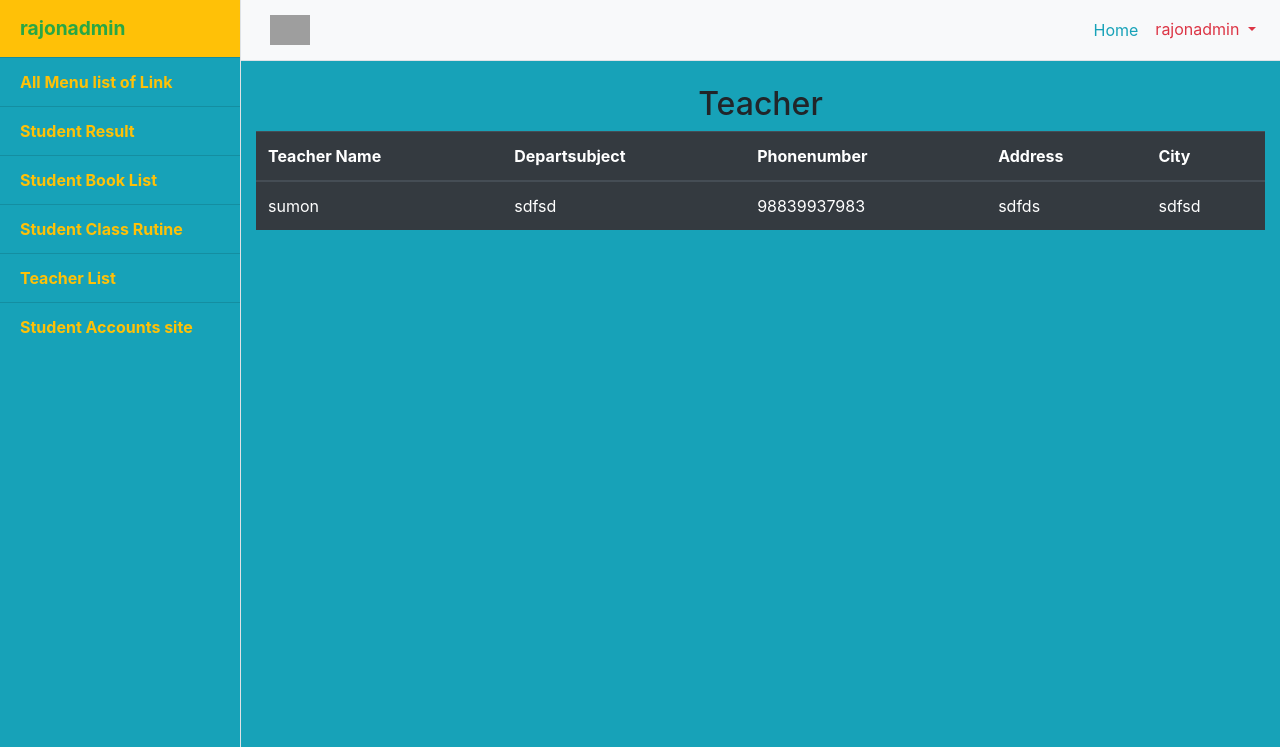
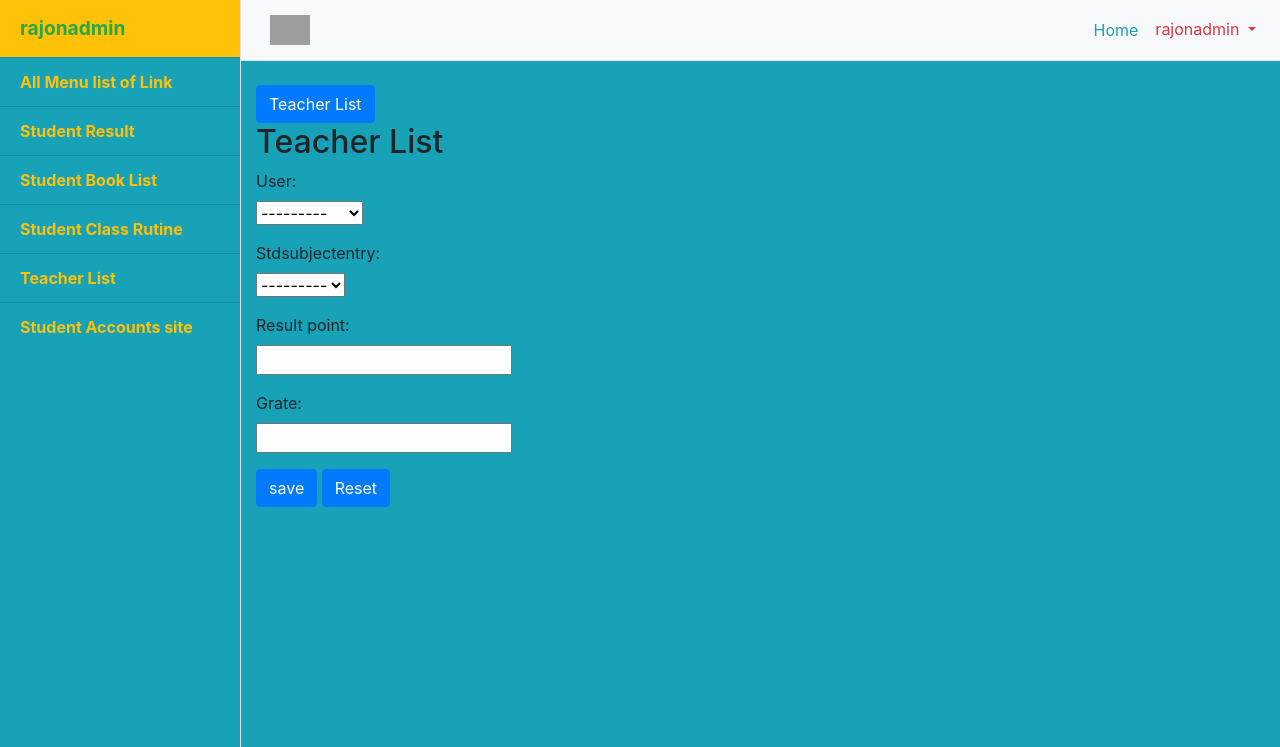
Before and after one commit to mdrajonhossain/akas_project_01-02-2020, a Django app: page /teacherlink/ in a window 1280 px wide. Shown: the top 747 px of the page. Run offline with Django 3.2, Linux system fonts and the light colour scheme; a user stored in the database is signed in; data comes from the database, SQL or seed files in the repository; both versions use the stored data as it was after the commit; some libraries are stand-ins or nearby versions; grey boxes are pictures that could not be loaded.

Commit message:
formcompate

```diff
--- a/projectapp/forms.py
+++ b/projectapp/forms.py
@@ -1,7 +1,18 @@
 from django import forms
+from django.forms import ModelForm
+from .models import stdresult
+from django.db import models
+from django.forms import ModelForm
 
 
 
 class UserLoginForms(forms.Form):
 	username = forms.CharField(widget=forms.TextInput(attrs={'placeholder':'Username'}))
 	password = forms.CharField(widget=forms.PasswordInput(attrs={'placeholder':'Password'}))
+
+
+
+class BookForm(ModelForm):
+    class Meta:
+        model = stdresult
+        fields = '__all__'
--- a/projectapp/models.py
+++ b/projectapp/models.py
@@ -56,13 +56,15 @@ class stdclassrouting(models.Model):
 
 
 class stdresult(models.Model):
-    user = models.ForeignKey(User, on_delete=models.CASCADE, related_name="stdresult")
-    stdsubjectentry = models.ForeignKey(Stdsubjectentry, on_delete=models.CASCADE, related_name="stdresult")
+    user = models.ForeignKey(User, on_delete=models.CASCADE, related_name="stdresultt")
+    stdsubjectentry = models.ForeignKey(Stdsubjectentry, on_delete=models.CASCADE, related_name="stdresultd")
     result_point = models.CharField(max_length=30)
     grate = models.CharField(max_length=30)
 
     def __str__(self):
         return self.grate
+
+
 
 class stdaccountingsite(models.Model):
     user = models.ForeignKey(User, on_delete=models.CASCADE, related_name="stdaccountingsite")
--- a/projectapp/views.py
+++ b/projectapp/views.py
@@ -1,5 +1,6 @@
 from django.shortcuts import render, redirect
 from .forms import UserLoginForms
+from .forms import BookForm
 from django.contrib.auth import authenticate, login, logout
 from django.contrib.auth.decorators import login_required
 from django.contrib.auth.forms import UserCreationForm
@@ -84,7 +85,14 @@ def student(request):
 
 
 def teacher(request):
-	return render(request, 'teacher.html')
+	form = BookForm()
+	if request.method == 'POST':
+		form = BookForm(request.POST)
+		if form.is_valid():
+			form.save()
+	context = {'form': form}
+
+	return render(request, 'teacher.html',   context)
 
 def emplyeepage(request):
 	return render(request, 'emplyee.html')
--- a/templates/notice.html
+++ b/templates/notice.html
@@ -36,13 +36,14 @@
 </center>
 {% for note in note %}
 <p>
-  <a class="text-left text-danger bg-warning btn btn-primary btn-lg btn-block" data-toggle="collapse" href="#collapseExample" role="button" aria-expanded="false" aria-controls="collapseExample">
-    {{note.noticehead_name}}
+  <a class="text-left text-danger btn btn-primary btn-lg btn-block" data-toggle="collapse" href="#collapseExample" role="button" aria-expanded="false" aria-controls="collapseExample">
+    Notice Title : {{note.noticehead_name}}
   </a>
 </p>
 
 <div class="collapse" id="collapseExample">
   <div class="card card-body">
+    <h4 class="text-left text-danger">Notice Description</h4>
     {{note.description_notice}}
   </div>
 </div>
--- a/templates/stdresult.html
+++ b/templates/stdresult.html
@@ -38,7 +38,7 @@
 <table class="table">
   <thead>
     <tr>
-      <th scope="col">Id</th>
+      <th scope="col">Student Name</th>
       <th scope="col">Subject Name</th>
       <th scope="col">Result Point</th>
       <th scope="col">Grate</th>
@@ -47,12 +47,12 @@
   <tbody>
     {% for result in result %}
     <tr>
-      <td>{{ result.id}}</td>
+      <td>{{ result.user}}</td>
       <td>{{ result.stdsubjectentry}}</td>
       <td>{{ result.result_point}}</td>
       <td>{{ result.grate}}</td>
+    {% endfor %}
     </tr>
-    {% endfor %}
   </tbody>
 </table>
   </div>
--- a/templates/stdteacherlist.html
+++ b/templates/stdteacherlist.html
@@ -57,6 +57,8 @@
     {% endfor %}
   </tbody>
 </table>
+
+
   </div>
 
 
--- a/templates/teacher.html
+++ b/templates/teacher.html
@@ -31,17 +31,13 @@
 <br>
 <div class="container">
 
-<center>
+
 
 
 {% if request.user.Logintypee.user_type == 'Student' %}
-<h2>Student</h2>
-{% else %}
-<h2>Teacher</h2>
-{% endif %}
-
+<center>
+<h2 class="text-warning">Student Class teacher List</h2>
 </center>
-
 <table class="table table-dark">
   <thead>
     <tr>
@@ -62,7 +58,64 @@
     </tr>
   </tbody>
 </table>
+{% else %}
+<button type="button" class="btn btn-primary" data-toggle="modal" data-target=".bd-example-modal-xl">Teacher List</button>
 
+<h2>Teacher List</h2>
+
+<form method="POST">
+{% csrf_token %}
+
+{% for field in form %}
+      <p>
+        {{ field.label_tag }}<br>
+        {{ field }}
+
+
+      </p>
+    {% endfor %}
+
+<input type="submit" class="btn btn-primary" value="save">
+<input type="reset" class="btn btn-primary" value="Reset">
+</form>
+
+<div class="modal fade bd-example-modal-xl" tabindex="-1" role="dialog" aria-labelledby="myExtraLargeModalLabel" aria-hidden="true">
+  <div class="modal-dialog modal-xl" role="document">
+    <div class="modal-content">
+      <center>
+<h2>Teacher List</h2>
+</center>
+<table class="table">
+  <thead>
+    <tr>
+      <th scope="col">Teacher Name</th>
+      <th scope="col">Departsubject</th>
+      <th scope="col">Phonenumber</th>
+      <th scope="col">Address</th>
+      <th scope="col">City</th>
+    </tr>
+  </thead>
+  <tbody>
+    <tr>
+      <td>{{ user.teacherforma.teacher_name}}</td>
+      <td>{{ user.teacherforma.departsubject}}</td>
+      <td>{{ user.teacherforma.phonenumber}}</td>
+      <td>{{ user.teacherforma.address}}</td>
+      <td>{{ user.teacherforma.city}}</td>
+    </tr>
+  </tbody>
+</table>
+    </div>
+  </div>
+</div>
+
+
+
+
+    </div>
+  </div>
+</div>
+{% endif %}
 
 
   </div>
```
Also changed, not shown: db.sqlite3, projectapp/migrations/0017_auto_20200202_0447.py (added).
